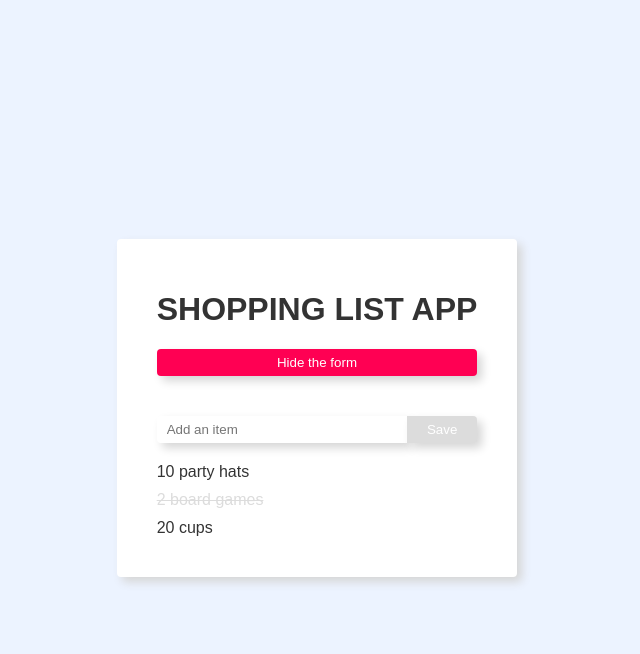
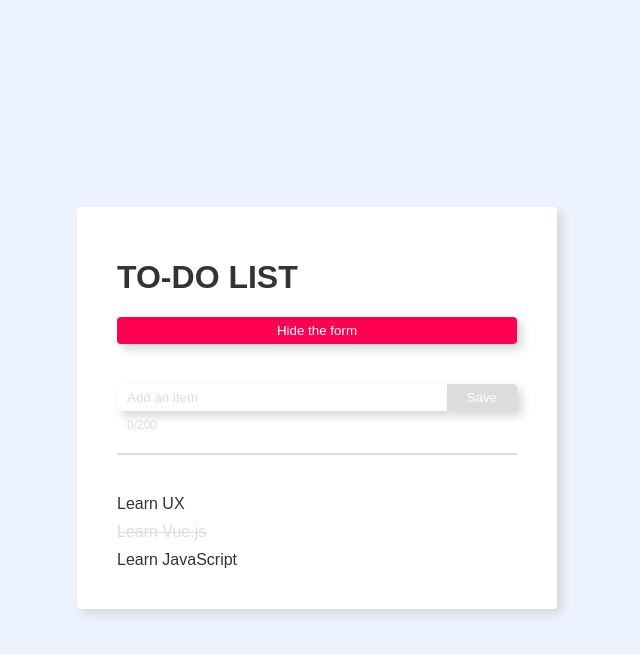
Before and after one commit to ThomasGrandmagnac/Vue-Fundamentals, a plain HTML site: page index.html in a window 1280 px wide. Both pictures are taken after a click on the button "Show the form". Shown: the whole page, without its empty margins (323-963 px from the left). Drawn offline with nearby package versions, Linux system fonts and the light colour scheme.

Commit message:
[Edit] Vue Fundamentals - Computed Properties.

```diff
--- a/index.html
+++ b/index.html
@@ -7,44 +7,58 @@
     <link rel="stylesheet" href="main.css">
 </head>
 <body>
-    <div id="shopping-list" class="shoppingList">
+    <div id="to-do-list" class="toDoList">
         <header>
             <h1>{{ header.toLocaleUpperCase() }}</h1>
             <button v-if="state === 'default'" @click="changeState('edit')">Show the form</button>
             <button class="cancel" v-else @click="changeState('default')">Hide the form</button>
         </header>
         <div v-if="state === 'edit'" class="addItemForm">
-            <input v-model="newItem" type="text" placeholder="Add an item" @keyup.enter="saveItem">
-            <button :disabled="newItem.length === 0" @click="saveItem">Save</button>
+            <div>
+                <input v-model="newItem" type="text" placeholder="Add an item" @keyup.enter="saveItem">
+                <button :disabled="newItem.length === 0" @click="saveItem">Save</button>
+            </div>
+            <p><small>{{ characterCount }}/200</small></p>
         </div>
+        <hr>
         <ul>
-            <li v-for="item in items" :class="{strikeout: item.purchased}" @click="togglePurchased(item)">{{ item.label }}</li>
+            <li v-for="item in reversedItems" :class="{strikeout: item.purchased}" @click="togglePurchased(item)">{{ item.label }}</li>
         </ul>
         <p v-if="items.length === 0">Nice job! You've bought all your items.</p>
     </div>
     <script src="https://unpkg.com/vue"></script>
     <script>
         var shoppingList = new Vue({
-            el: '#shopping-list',
+            el: '#to-do-list',
             data: {
                 state: 'default',
-                header: 'shopping list app',
+                header: 'to-do list',
                 newItem: '',
                 items: [
                     {
-                        label: '10 party hats',
+                        label: 'Learn JavaScript',
                         purchased: false,
                     },
                     {
-                        label: '2 board games',
+                        label: 'Learn Vue.js',
                         purchased: true,
                     },
                     {
-                        label: '20 cups',
+                        label: 'Learn UX',
                         purchased: false,
                     },
                 ]
             },
+            // When you need to change the presentation of existing data, you will use computed properties.
+            computed: {
+                characterCount() {
+                    return this.newItem.length
+                },
+                reversedItems() {
+                    return this.items.slice(0).reverse();
+                }
+            },
+            // When you need to change data, you will use methods.
             methods: {
                 saveItem: function() {
                     this.items.push({
--- a/main.css
+++ b/main.css
@@ -43,14 +43,15 @@ header button.cancel:hover {
     background: hsl(340, 100%, 45%);
 }
 
-.shoppingList {
+.toDoList {
     background: white;
     padding: 30px 40px;
     border-radius: 4px;
     box-shadow: 5px 5px 10px 0px #d6d6d6;
+    width: 400px;
 }
 
-.addItemForm {
+.addItemForm div {
     display: flex;
     flex-direction: row;
     align-items: flex-start;
@@ -60,7 +61,6 @@ header button.cancel:hover {
 
 .addItemForm input {
     width: 100%;
-    margin-bottom: 20px;
     padding: 6px 10px;
     box-shadow: 5px 5px 10px 0px #d6d6d6;
     background: none;
@@ -81,6 +81,16 @@ header button.cancel:hover {
     transition: all 300ms ease-out;
 }
 
+.addItemForm p {
+    margin-top: 4px;
+    padding-left: 10px;
+}
+
+.addItemForm small {
+    color: #dcdcdc;
+    font-size: 12px;
+}
+
 .addItemForm button:hover {
     background: hsl(244, 59%, 50%);
 }
@@ -93,6 +103,7 @@ header button.cancel:hover {
 ul {
     list-style: none;
     margin: 0;
+    margin-top: 40px;
     padding: 0;
     font-family: sans-serif;
 }
@@ -107,3 +118,16 @@ li.strikeout {
     color: #dcdcdc;
     text-decoration: line-through;
 }
+
+hr {
+    border: 1px solid #dcdcdc;
+    margin: 20px 0;
+}
+
+:focus {
+    outline: none;
+}
+
+::placeholder {
+    color: #dcdcdc;
+}
```
